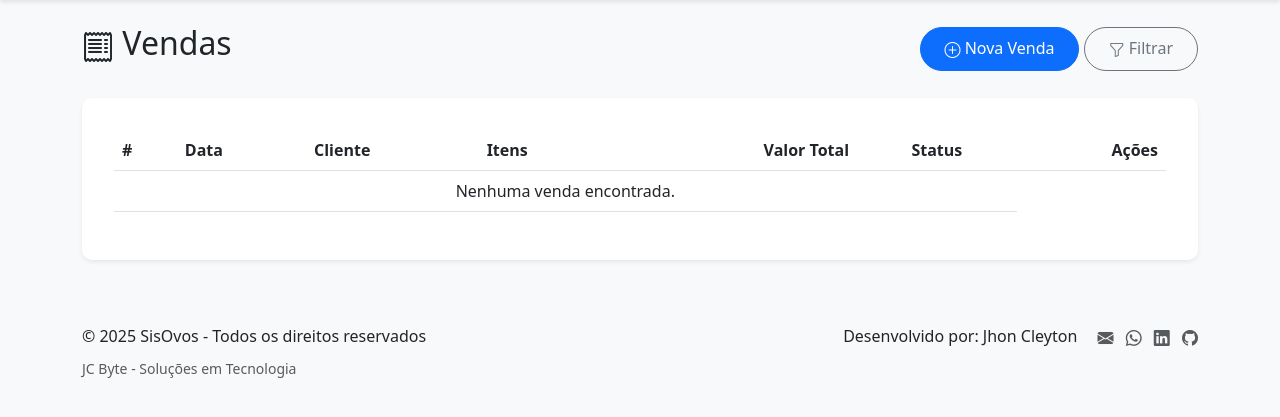
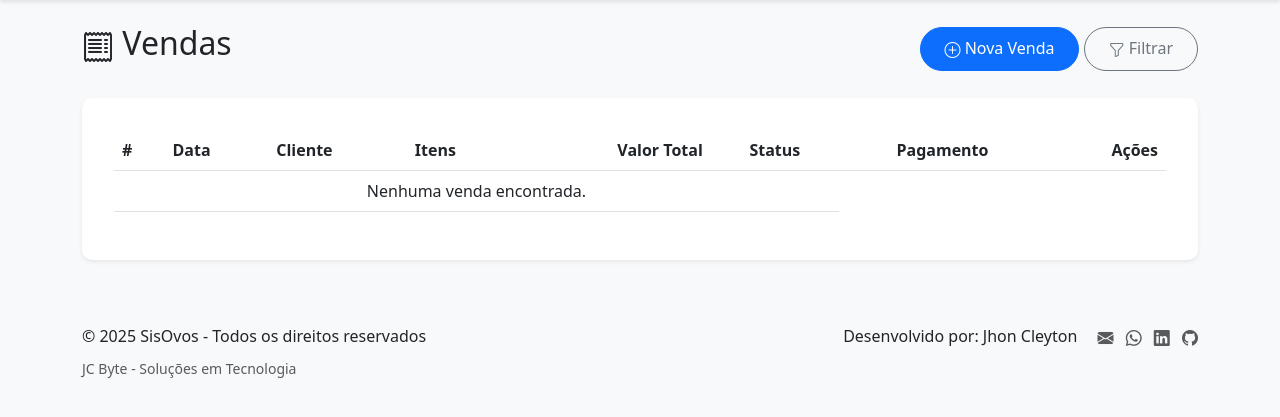
Before and after one commit to JhonCleyton/SisOvos, a Flask app: page /vendas in a window 1280 px wide. Shown: the part 82-499 px from the top of the page. Run offline with Flask 3, Linux system fonts and the light colour scheme; the first user in the database is signed in; data that the repository does not hold is empty; some libraries are stand-ins or nearby versions.

Commit message:
incluindo coluna de status na listagem de vendas

```diff
--- a/models.py
+++ b/models.py
@@ -116,6 +116,11 @@ class Venda(db.Model):
         if self.cliente_id:
             return self.cliente.nome
         return self.nome_cliente or 'Cliente não identificado'
+
+    @property
+    def pagamento_pendente(self):
+        """Verifica se a venda está finalizada mas ainda não foi paga"""
+        return self.status == 'finalizada' and not self.data_pagamento
 
 
 
--- a/routes/main.py
+++ b/routes/main.py
@@ -474,6 +474,7 @@ def listar_vendas():
     pagina = request.args.get('pagina', 1, type=int)
     busca = request.args.get('busca', '')
     status = request.args.get('status', 'todas')
+    status_pagamento = request.args.get('status_pagamento', '')
     data_inicio = request.args.get('data_inicio')
     data_fim = request.args.get('data_fim')
 
@@ -487,6 +488,7 @@ def listar_vendas():
             (Venda.id == busca) if busca.isdigit() else False
         )
 
+    # Filtro de status da venda
     if status == 'pendente':
         query = query.filter_by(status='pendente')
     elif status == 'finalizada':
@@ -497,6 +499,13 @@ def listar_vendas():
         query = query.filter_by(status='rascunho')
     # Se nenhum filtro de status for aplicado, mostra todos os status
 
+    # Filtro de status de pagamento
+    if status_pagamento == 'pendente':
+        query = query.filter(Venda.status == 'finalizada', Venda.data_pagamento.is_(None))
+    elif status_pagamento == 'pago':
+        query = query.filter(Venda.status == 'finalizada', Venda.data_pagamento.isnot(None))
+
+    # Filtro por data
     if data_inicio:
         try:
             data_inicio = datetime.strptime(data_inicio, '%Y-%m-%d')
@@ -516,12 +525,17 @@ def listar_vendas():
         db.joinedload(Venda.itens).joinedload(ItemVenda.produto)
     ).order_by(Venda.data_venda.desc()).paginate(page=pagina, per_page=15, error_out=False)
 
+    # Busca a lista de clientes para o filtro
+    clientes = Cliente.query.filter_by(ativo=True).order_by(Cliente.nome).all()
+
     return render_template('vendas/listar.html',
                          vendas=vendas,
                          busca=busca,
                          status=status,
+                         status_pagamento=status_pagamento,
                          data_inicio=data_inicio,
-                         data_fim=data_fim)
+                         data_fim=data_fim,
+                         clientes=clientes)
 
 @bp.route('/vendas/<int:id>')
 @login_required
--- a/templates/vendas/listar.html
+++ b/templates/vendas/listar.html
@@ -59,6 +59,14 @@
                             {% endfor %}
                         </select>
                     </div>
+                    <div class="mb-3">
+                        <label for="status_pagamento" class="form-label">Status de Pagamento</label>
+                        <select class="form-select" id="status_pagamento" name="status_pagamento">
+                            <option value="">Todos</option>
+                            <option value="pendente" {% if request.args.get('status_pagamento') == 'pendente' %}selected{% endif %}>Pagamento Pendente</option>
+                            <option value="pago" {% if request.args.get('status_pagamento') == 'pago' %}selected{% endif %}>Pago</option>
+                        </select>
+                    </div>
                 </div>
                 <div class="modal-footer">
                     <a href="{{ url_for('main.listar_vendas') }}" class="btn btn-secondary me-auto">Limpar Filtros</a>
@@ -83,6 +91,7 @@
                         <th>Itens</th>
                         <th class="text-end">Valor Total</th>
                         <th class="text-center">Status</th>
+                        <th class="text-center">Pagamento</th>
                         <th class="text-end">Ações</th>
                     </tr>
                 </thead>
@@ -117,6 +126,21 @@
                             <span class="badge bg-{{ 'success' if venda.status == 'finalizada' else 'warning' if venda.status == 'pendente' else 'danger' }}">
                                 {{ venda.status|title }}
                             </span>
+                        </td>
+                        <td class="text-center">
+                            {% if venda.status == 'finalizada' %}
+                                {% if venda.pagamento_pendente %}
+                                    <span class="badge bg-warning" title="Pagamento Pendente">
+                                        <i class="bi bi-exclamation-triangle"></i> Pendente
+                                    </span>
+                                {% else %}
+                                    <span class="badge bg-success" title="Pago em {{ venda.data_pagamento.strftime('%d/%m/%Y %H:%M') }}">
+                                        <i class="bi bi-check-circle"></i> Pago
+                                    </span>
+                                {% endif %}
+                            {% else %}
+                                <span class="badge bg-secondary">N/A</span>
+                            {% endif %}
                         </td>
                         <td class="text-end">
                             <div class="btn-group" role="group">
```
